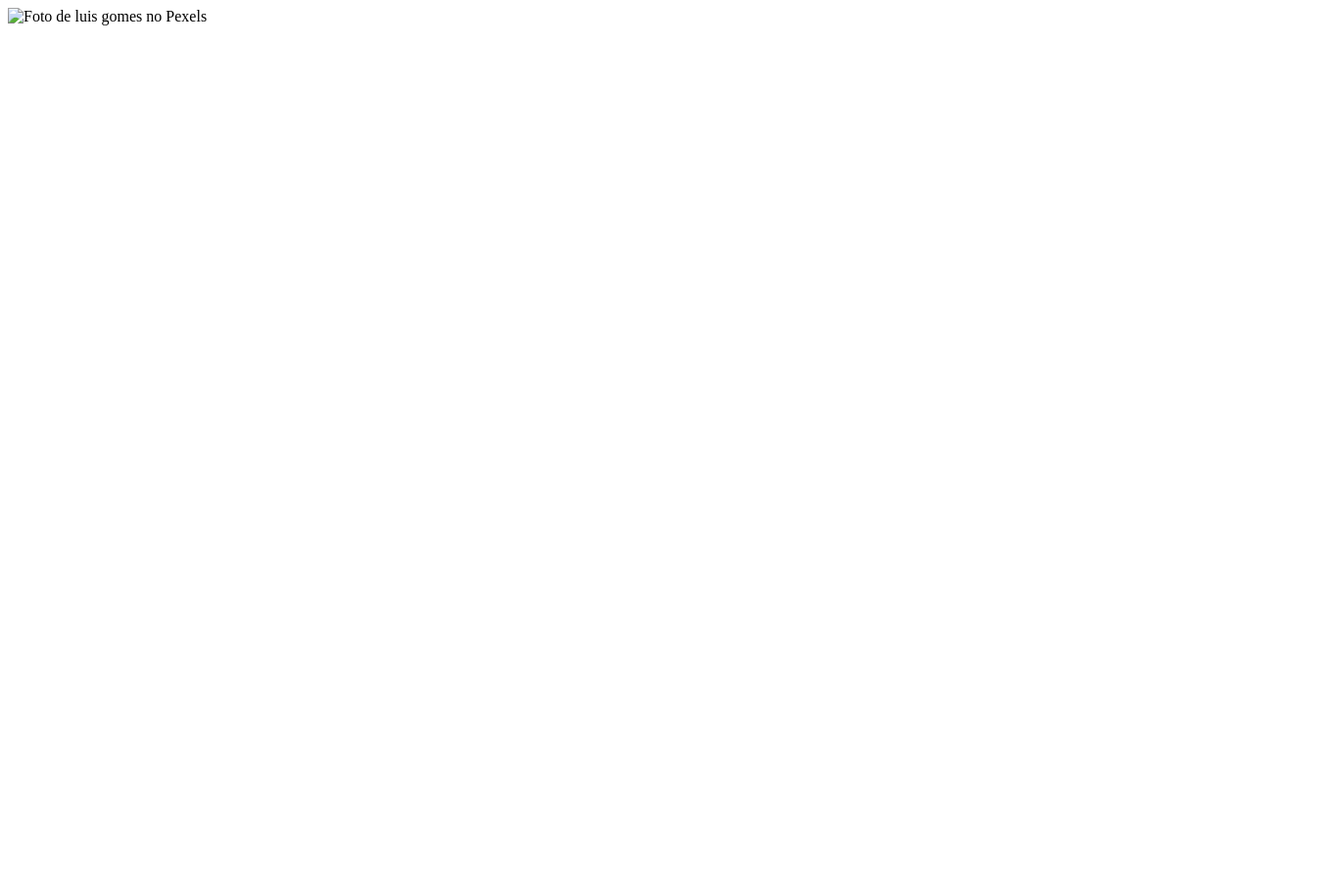
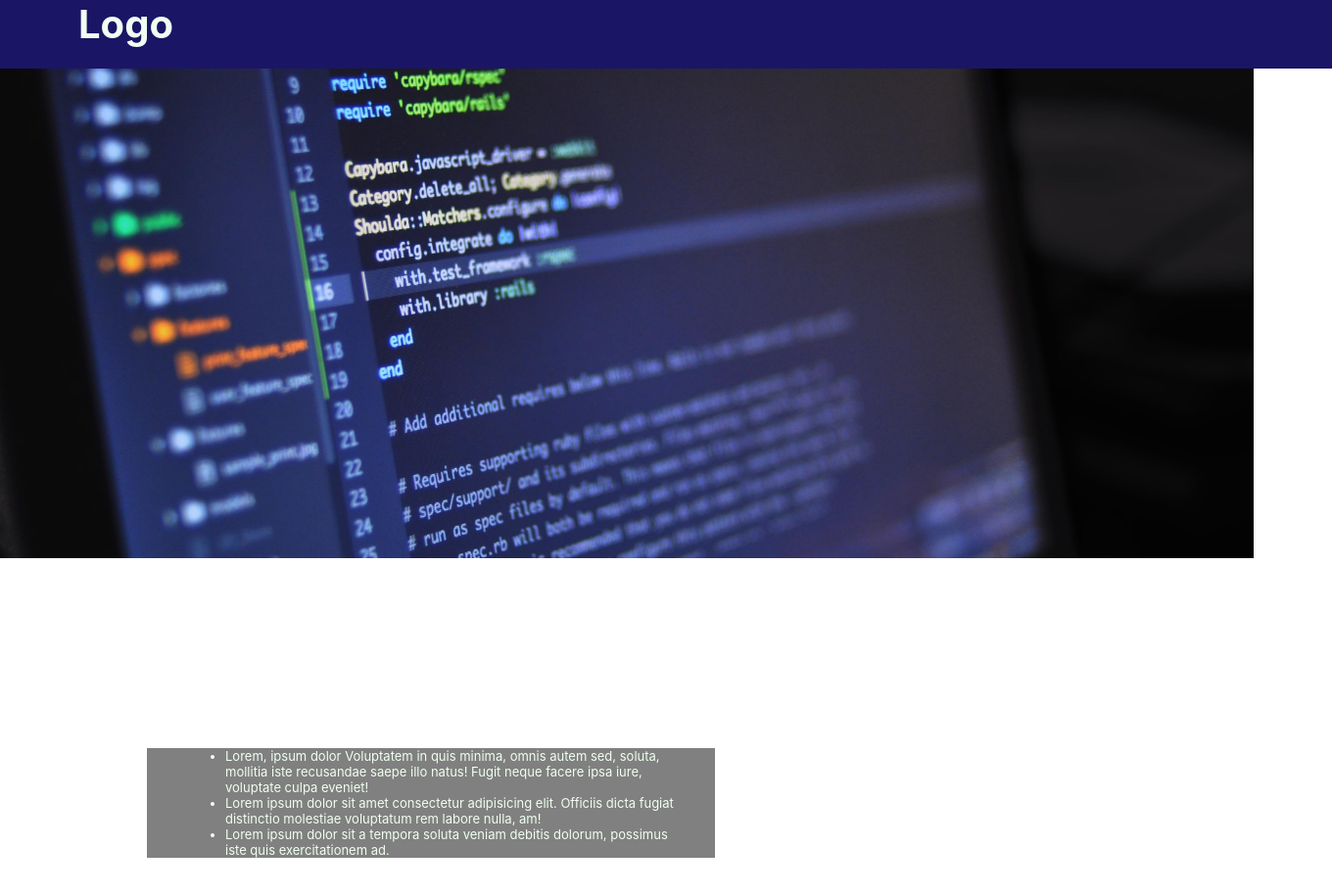
Before and after one commit to Pedro-Oliveira/Responsive-Page, a plain HTML site: page index.html in a window 1280 px wide. Shown: the whole page at 98% size, 1360 px wide, since content can reach past the window. Before the commit the page ends 800 px from the top, so only its background shows below. Drawn offline with Linux system fonts and the light colour scheme.

Commit message:
estilização
Primeira estilização, construído Header e parte da primeira section.

```diff
--- a/css/style.css
+++ b/css/style.css
@@ -0,0 +1,33 @@
+body{
+    margin: 0;
+    padding: 0;
+    box-sizing: border-box;
+}
+.headerw{
+    width: 100%;
+    height: 70px;
+    background-color: rgb(27, 21, 102);
+    position: relative;
+    top: -40px;
+    color: honeydew;
+}
+.headerw, div {
+    font-size: 40px;
+    font-family: -apple-system, BlinkMacSystemFont, 'Segoe UI', Roboto, Oxygen, Ubuntu, Cantarell, 'Open Sans', 'Helvetica Neue', sans-serif;
+    padding: 0 40px;
+}
+.formulario img{
+    width: 100%;
+    position: relative;
+    top: -40px;
+    height: 500px;
+    object-fit: cover;
+}
+.formulario div{
+    width: 500px;
+    margin: 150px;
+    pad: 15px 20px;
+    font-size: 13px;
+    background-color: grey;
+    color: honeydew;
+}
--- a/index.html
+++ b/index.html
@@ -4,13 +4,24 @@
     <meta charset="UTF-8">
     <meta http-equiv="X-UA-Compatible" content="IE=edge">
     <meta name="viewport" content="width=device-width, initial-scale=1.0">
-    <title>Document</title>
+    <link rel="stylesheet" href="css/style.css">
+    <title>Compartilhe</title>
 </head>
 <body>
-    <header></header>
+    <header class="headerw">
+        <div>
+            <strong><p>Logo</p></strong>
+        </div>
+    </header>
     <section class="formulario">
-        <img src="" alt="Foto de luis gomes no Pexels">
-        <div></div>
+        <img src="imagens\pexels-luis-gomes-546819.jpg" alt="Foto de luis gomes no Pexels">
+        <div>
+            <ul>
+                <li>Lorem, ipsum dolor  Voluptatem in quis minima, omnis autem sed, soluta, mollitia iste recusandae saepe illo natus! Fugit neque facere ipsa iure, voluptate culpa eveniet!</li>
+                <li>Lorem ipsum dolor sit amet consectetur adipisicing elit. Officiis dicta fugiat distinctio molestiae voluptatum rem labore nulla, am!</li>
+                <li>Lorem ipsum dolor sit a tempora soluta veniam debitis dolorum, possimus iste quis exercitationem ad.</li>
+            </ul>
+        </div>
         <form action=""></form>
     </section>
     <section class="informativo">
```
